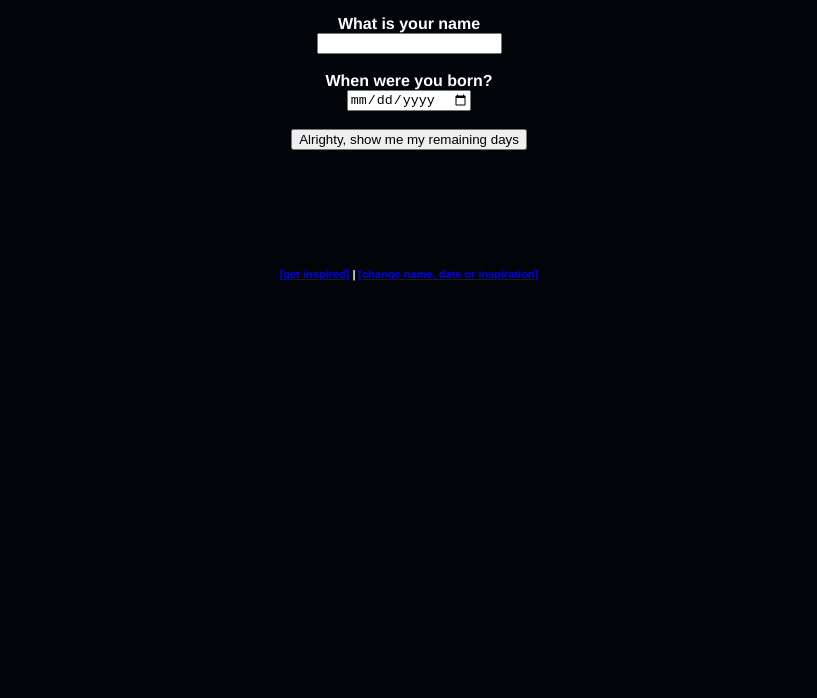
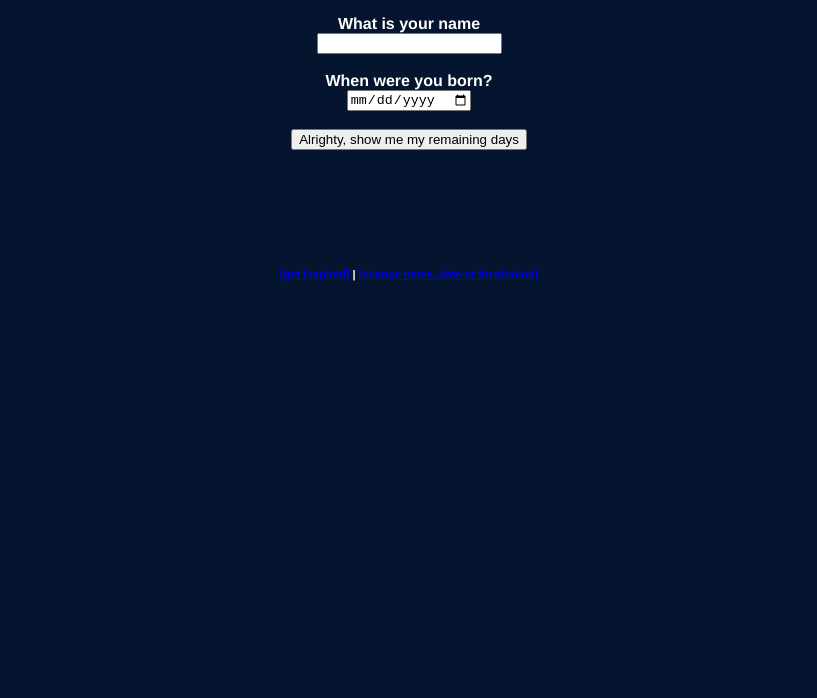
Before and after one commit to heimerding3r/The-Last-Sunday, a plain HTML site: page index.html in a window 1280 px wide. Shown: the part 102-800 px from the top of the page, without its empty margins (231-1048 px from the left). Drawn offline with Linux system fonts and the light colour scheme.

Commit message:
Update index.html

```diff
--- a/index.html
+++ b/index.html
@@ -6,7 +6,7 @@
 		<style type="text/css">
 
 			body {
-    			background-color: #010409;
+    			background-color: #05152f;
     			color: white;
     			font-family: "Helvetica", sans-serif;
     			font-weight: bold;
```
